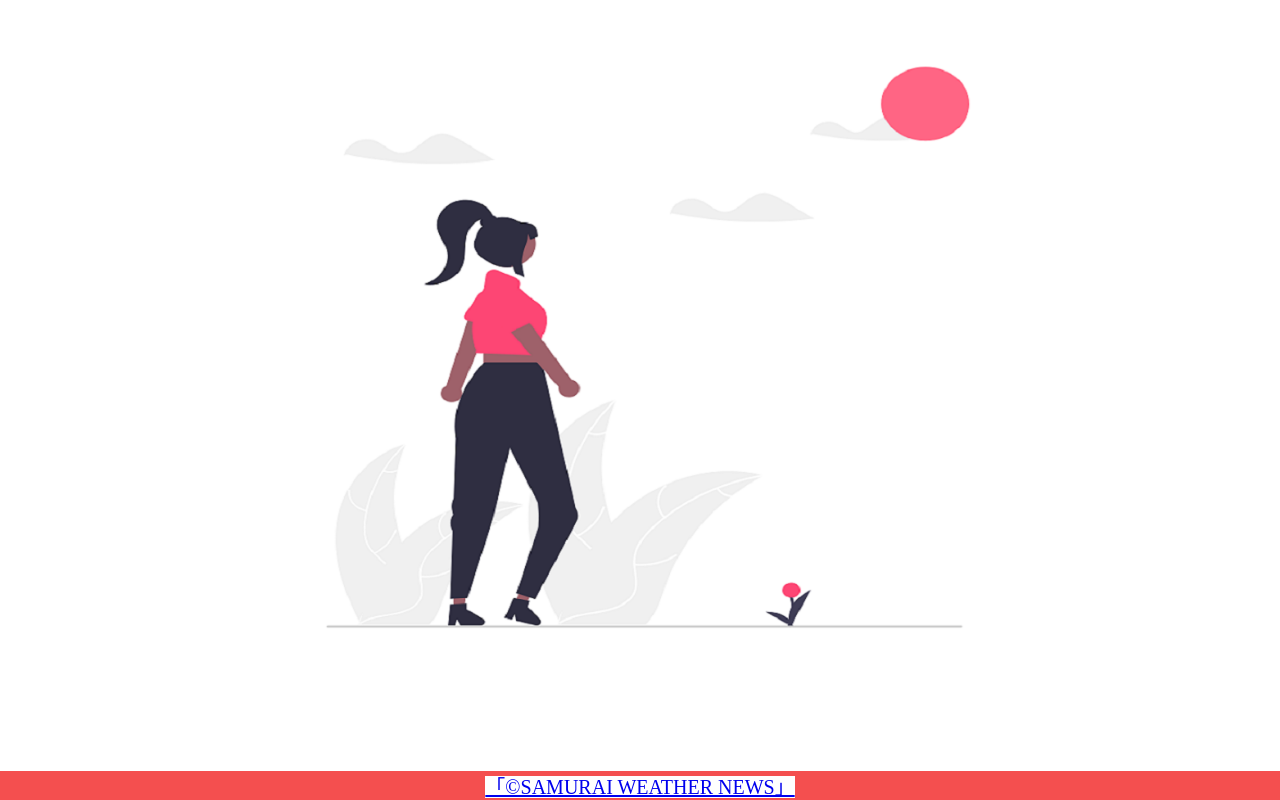
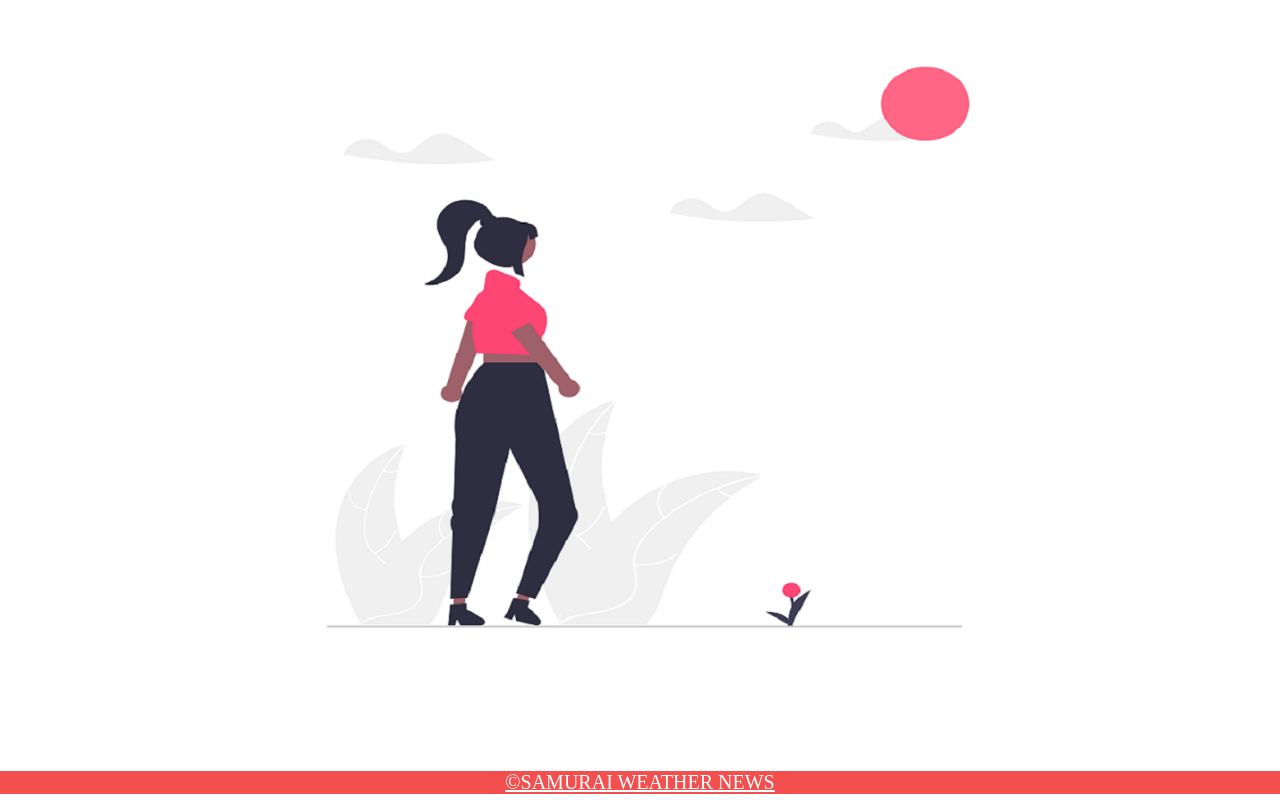
Before and after one commit to primula02/github-basic-kadai, a plain HTML site: page kadai_022/kadai_022.html in a window 1280 px wide. Shown: the part 1968-2768 px from the top of the page. Drawn offline with Linux system fonts and the light colour scheme.

Commit message:
Add files via upload

```diff
--- a/kadai_022/kadai_022.html
+++ b/kadai_022/kadai_022.html
@@ -32,10 +32,8 @@
           </div>
        </main>
       <footer>
-        <div id="sns-footer">
-          <a href="https://www.sejuku.net/corp/">「©SAMURAI WEATHER NEWS」</a>
-        </div>
- </footer>
+       <a href="https://www.sejuku.net/corp/">&copy;SAMURAI WEATHER NEWS</a>
+      </footer>
  </body>
   </head>
 </html>
--- a/kadai_022/style.css
+++ b/kadai_022/style.css
@@ -68,13 +68,18 @@ h2::before {
   text-align: center;
  }
 
- a {
-    background-color: rgb(255, 255, 255);
-     #sns-footer > a:visited {
-      color:rgb(193, 234, 251);
-     #sns-footer > a:hover {
-      color:rgb(245, 178, 168);
-   }
+ footer a {
+  color: rgb(255, 255, 255);
+ }
+
+ footer a:visited {
+  color: rgb(193, 234, 251);
+ }
+
+ footer a:hover {
+  color: rgb(245, 178, 168);
+ }
+
 
 /* レスポンシブ対応　 */
 @media screen and (max-width: 768px) {
```
